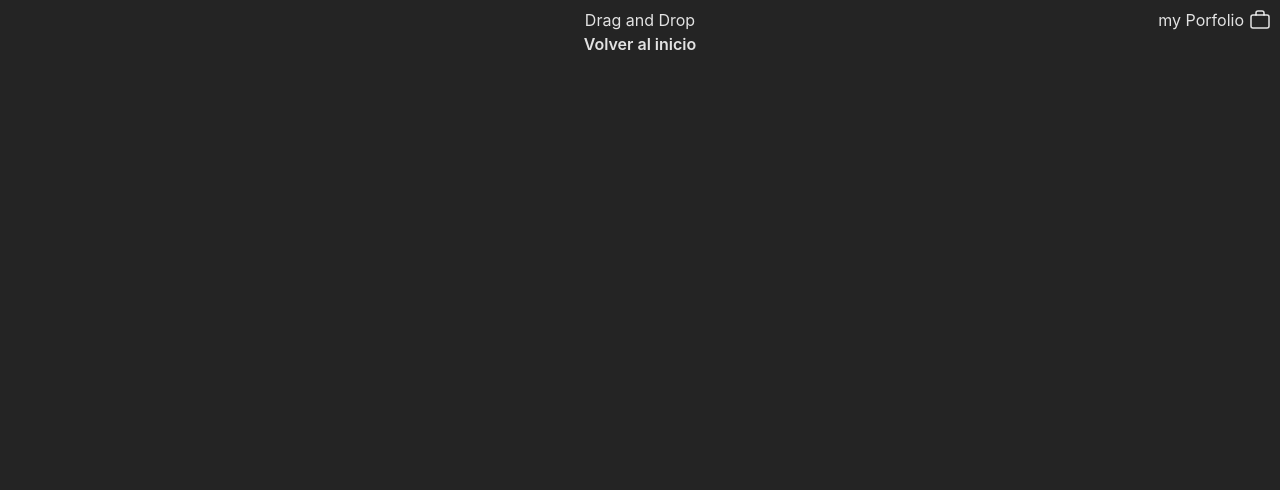
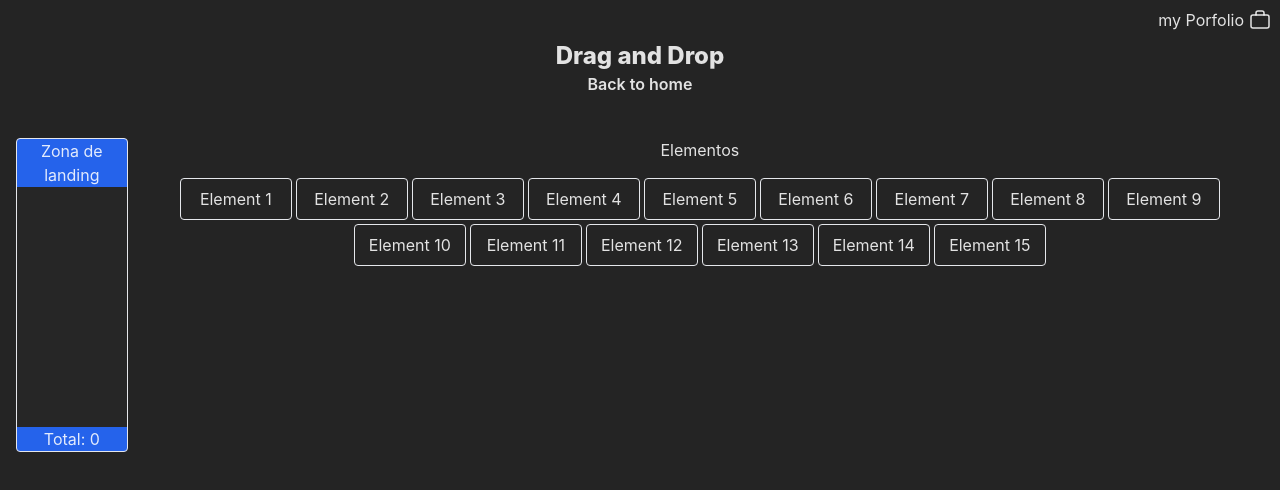
Before and after one commit to chLuis/multi-proyect, a React (Vite) app: page /drag-drop in a window 1280 px wide. Shown: the top 490 px of the page. Built offline with nearby package versions, Linux system fonts and the light colour scheme.

Commit message:
add drag and drop

```diff
--- /dev/null
+++ b/lib/list.jsx
@@ -0,0 +1,60 @@
+export const SET_ELEMENT = [{
+    name: "Element 1",
+    price: 2500
+},
+{
+    name: "Element 2",
+    price: 1500
+},
+{
+    name: "Element 3",
+    price: 2200
+},
+{
+    name: "Element 4",
+    price: 500
+},
+{
+    name: "Element 5",
+    price: 2600
+},
+{
+    name: "Element 6",
+    price: 4580
+},
+{
+    name: "Element 7",
+    price: 2560
+},
+{
+    name: "Element 8",
+    price: 2500
+},
+{
+    name: "Element 9",
+    price: 2500
+},
+{
+    name: "Element 10",
+    price: 2500
+},
+{
+    name: "Element 11",
+    price: 2500
+},
+{
+    name: "Element 12",
+    price: 2500
+},
+{
+    name: "Element 13",
+    price: 2500
+},
+{
+    name: "Element 14",
+    price: 2500
+},
+{
+    name: "Element 15",
+    price: 2500
+}]
--- a/src/App.jsx
+++ b/src/App.jsx
@@ -3,7 +3,7 @@ import ListProyects from "./components/ListProyects"
 function App() {
 
   return (
-    <div className="flex flex-col items-center mt-8 mx-32">
+    <div className="flex flex-col items-center mt-8 mx-32 animate-pulse-short">
       <h1 className='font-bold text-center uppercase text-4xl mb-4 text-balance'>Bienvenido a mi página de multiproyectos!</h1>
         <ListProyects />
     </div>
--- a/src/components/ListProyects.jsx
+++ b/src/components/ListProyects.jsx
@@ -20,7 +20,8 @@ export default function ListProyects() {
     ]
 
     return (
-        <ul className="w-60">
+        <div className="flex justify-center w-60 animate-pulse-veryshort">
+        <ul className="w-full animate-width overflow-hidden text-ellipsis text-nowrap">
             {LIST_PROYECTS.map(({name, link}, index) =>
                 <a key={index} href={`/${link}`}>
                     <li  className="my-3 rounded border p-2 text-center hover:bg-slate-900 hover:font-semibold duration-200">
@@ -28,6 +29,6 @@ export default function ListProyects() {
                     </li>
                 </a>
             )}
-        </ul>
+        </ul></div>
     );
 }
--- a/src/routes/drag-drop.jsx
+++ b/src/routes/drag-drop.jsx
@@ -1,8 +1,143 @@
+import { useEffect, useState } from "react";
+import { SET_ELEMENT } from '../../lib/list'
+
 export default function DragAndDropPage() {
+
+    const [landingZone, setLandingZone] = useState([])
+    const [hoverDrag, setHoverDrag] = useState("bg-neutral-800")
+    const [showTrash, setShowTrash] = useState(false)
+    const [hoverTrash, setHoverTrash] = useState("bg-red-600")
+    const [count, setCount] = useState(0)
+
+    useEffect(() => {
+        let total = 0
+        landingZone.forEach(item => {
+            total += item.price
+        })
+        setCount(total)
+    }, [landingZone])
+
+    function handleOnDrag(e) {
+        console.log("AGARRAO")
+        //console.log(e.target.value)
+        e.dataTransfer.setData("contenido", e.target.innerText)
+        e.dataTransfer.setData("precio", e.target.value)
+    }
+
+    function handleDragOver(e) {
+        e.preventDefault()
+        console.log("VOLANDO")
+        setHoverDrag("bg-neutral-700")
+        setHoverTrash("bg-red-600")
+    }
+
+    function handleOnDrop(e) {
+        e.stopPropagation()
+        console.log("ADENTRO")
+        e.preventDefault()
+        setHoverDrag("bg-neutral-800")
+        if(e.dataTransfer.getData("contenido")){
+            const data = e.dataTransfer.getData("contenido")
+            const precio = Number(e.dataTransfer.getData("precio"))
+            setLandingZone([...landingZone, { name: data, price: precio}])
+        }
+
+    }
+
+    function handleEndAll(e) {
+        e.preventDefault()
+        setHoverDrag("bg-neutral-800")
+        console.log("AFUERA")
+        setShowTrash(false)
+    }
+
+    function handleOnDragList(e) {
+        console.log("AGARRAO LISTA")
+        e.dataTransfer.setData("contenidoLista", e.target.innerText)
+        e.dataTransfer.setData("index", e.target.value)
+        if(!showTrash){setShowTrash(true)}
+    }
+
+    function handleOverTrash(e) {
+        e.preventDefault()
+        e.stopPropagation()
+        setHoverTrash("bg-red-900")
+        console.log("VOLANDO TRASH")
+    }
+
+    function handleTrash(e) {
+        e.stopPropagation()
+        e.preventDefault()
+        console.log("BORRAR")
+        const index = Number(e.dataTransfer.getData("index"))
+        console.log(index)
+        //const data = e.dataTransfer.getData("contenidoLista")
+        //const precio = Number(e.dataTransfer.getData("precioLista"))
+        let newLandingZone = landingZone
+        newLandingZone.splice(index, 1)
+        setLandingZone([...newLandingZone])
+        setHoverTrash("bg-red-600")
+        setShowTrash(false)
+    }
+
+    function handleOverAll(e) {
+        e.preventDefault()
+        setHoverDrag("bg-neutral-800")
+        setHoverTrash("bg-red-600")
+        console.log("VOLANDO GRANDE")
+    }
+
     return (
-        <div className="flex flex-col justify-center items-center mt-2">
-            <h1>Drag and Drop</h1>
-            <a href='/' className='text-center font-semibold border-b-2 border-b-transparent px-4 xs:px-20 hover:border-b-white hover:px-0 duration-200'>Volver al inicio</a>
+        //<div className="mx-4" onDrop={handleOverAll}>
+        <div onDragOver={handleOverAll} className="mx-4 animate-pulse-veryshort">
+            <header className="flex flex-col justify-center items-center mt-10 mb-10">
+                <h1 className="text-2xl font-extrabold">Drag and Drop</h1>
+                <a href="/" className="text-center font-semibold border-b-2 border-b-transparent px-4 xs:px-20 hover:border-b-white hover:px-0 duration-200">
+                    Back to home
+                </a>
+            </header>
+
+            <section className="flex flex-col md:flex-row gap-2 justify-center w-full text-center select-none">
+                <div>
+                <div onDragOver={(e) => e.stopPropagation()} onDrop={(e) => e.stopPropagation()} className="w-full min-h-60 border rounded bg-blue-600">
+                    <h4 className="min-h-6">Zona de landing</h4>
+
+                    <div onDrop={handleOnDrop} onDragOver={handleDragOver} className={`min-w-full min-h-60 z-10 ${hoverDrag}`}>
+                        {landingZone.map((item, index) => (
+                            <option draggable onDragStart={(e) => handleOnDragList(e)} onDragEnd={handleEndAll} key={index} value={index} className="hover:bg-slate-900 duration-200">
+                                {item.name} - {item.price}
+                            </option>
+                        ))}
+                    </div>
+
+                    <div>Total: {count}</div>
+                </div>
+                    <div className="min-h-14 flex justify-center items-center w-full">
+                        {showTrash &&<div onDragOver={handleOverTrash} onDrop={handleTrash} className={`${hoverTrash} min-h-14 w-full flex justify-center items-center rounded duration-200 animate-width`}>
+                        <svg xmlns="http://www.w3.org/2000/svg" className="icon icon-tabler icon-tabler-trash" width="24" height="24" viewBox="0 0 24 24" strokeWidth="1.5" stroke="currentColor" fill="none" strokeLinecap="round" strokeLinejoin="round">
+                            <path stroke="none" d="M0 0h24v24H0z" fill="none"/>
+                            <path d="M4 7l16 0" />
+                            <path d="M10 11l0 6" />
+                            <path d="M14 11l0 6" />
+                            <path d="M5 7l1 12a2 2 0 0 0 2 2h8a2 2 0 0 0 2 -2l1 -12" />
+                            <path d="M9 7v-3a1 1 0 0 1 1 -1h4a1 1 0 0 1 1 1v3" />
+                        </svg>
+                        </div>}
+                    </div>
+</div>
+
+
+
+
+                <div className="w-full">
+                    <h4>Elementos</h4>
+                    <div className="flex flex-row flex-wrap gap-1 justify-center items-center hover:bg-neutral-800 p-4">
+                        {SET_ELEMENT.map((item, index) => (
+                            <option value={item.price} key={index} draggable onDragStart={(e) => handleOnDrag(e)} onDragEnd={handleOverAll} className="w-28 border rounded p-2 hover:bg-slate-400 cursor-grab active:cursor-grabbing select-none duration-200">{item.name}</option>
+                        ))}
+                    </div>
+                </div>
+            </section>
         </div>
-    )
+    );
 }
--- a/tailwind.config.js
+++ b/tailwind.config.js
@@ -8,6 +8,21 @@ export default {
     extend: {
       screens: {
         'xs' : '380px'
+      },
+      animation: {
+        'pulse-short' : 'fade 0.5s ease-in-out',
+        'pulse-veryshort' : 'fade 0.25s ease-in-out',
+        'width' : 'widthshow 0.3s ease-in-out'
+      },
+      keyframes: {
+        fade: {
+          '0%' : { opacity: 0 },
+          '100%' : { opacity: 1 }
+        },
+        widthshow: {
+          '0%' : { width: '0%', opacity: 0 },
+          '100%' : { width: '100%', opacity: 1 }
+        } ,
       }
     },
   },
```
